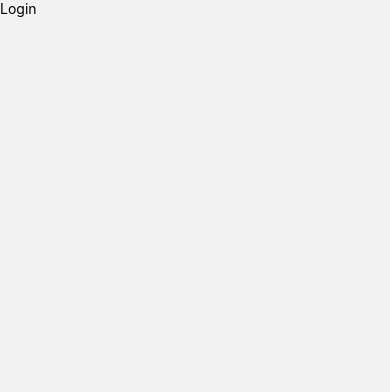
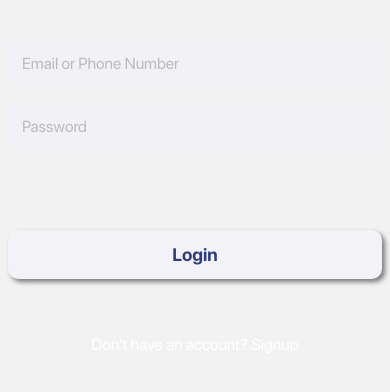
Before and after one commit to SergioBerberian2001/YallaDone-front, a React Native app: screen /Login in a window 390 px wide. Shown: the top 392 px of the page. Built offline with nearby package versions, Linux system fonts and the light colour scheme.

Commit message:
Finished signup and started working on signin

```diff
--- a/App.js
+++ b/App.js
@@ -10,10 +10,11 @@ import Splash from "./Screens/Splash";
 import Signup from "./Screens/Signup";
 import Login from "./Screens/Login";
 import Form from "./Screens/Form";
+import Onboarding from "./Screens/Onboarding";
 
 const Stack = createNativeStackNavigator();
 
-// SplashScreen.preventAutoHideAsync();
+SplashScreen.preventAutoHideAsync();
 
 export default function App() {
 	const [fontsLoaded, fontError] = useFonts({
@@ -43,6 +44,17 @@ export default function App() {
 					component={Splash}
 					options={{
 						title: "Splash Screen",
+						headerStyle: {
+							backgroundColor: "#000000",
+						},
+						headerTintColor: "#fff",
+					}}
+				/>
+				<Stack.Screen
+					name="Onboarding"
+					component={Onboarding}
+					options={{
+						title: "Onboarding Screen",
 						headerStyle: {
 							backgroundColor: "#000000",
 						},
--- a/Screens/Form.js
+++ b/Screens/Form.js
@@ -42,6 +42,13 @@ const Form = ({ navigation, route }) => {
 	};
 	const handleIsSigningIn = () => {
 		setIsSigningUp(false);
+	};
+
+	const navigateToOnboarding = () => {
+		// setIsSigningUp(true),
+		// navigation.navigate("Form");
+		navigation.navigate("Onboarding");
+
 	};
 
 	const handleSignup = () => {
@@ -95,7 +102,7 @@ const Form = ({ navigation, route }) => {
 						</TouchableOpacity>
 					</View>
                     }
-					{isSigningUp ? <Signup /> : <Login />}
+					{isSigningUp ? <Signup onNavigate={navigateToOnboarding}/> : <Login onNavigate={navigateToOnboarding}/>}
 				</View>
 			</ImageBackground>
 		</TouchableWithoutFeedback>
--- a/Screens/Login.js
+++ b/Screens/Login.js
@@ -1,14 +1,186 @@
-import { StyleSheet, Text, View } from 'react-native'
-import React from 'react'
+import {
+	StyleSheet,
+	Text,
+	View,
+	ImageBackground,
+	TextInput,
+	TouchableWithoutFeedback,
+	Keyboard,
+	TouchableOpacity,
+	Modal,
+} from "react-native";
+import React, { useState } from "react";
+import { GestureHandlerRootView } from "react-native-gesture-handler";
+import Swipeable from "react-native-gesture-handler/Swipeable";
 
-const Login = () => {
-  return (
-    <View>
-      <Text>Login</Text>
-    </View>
-  )
-}
+const redColor = "#FD2121";
 
-export default Login
+const Login = (props) => {
+	const width = 280;
+	const height = 35;
+	const {onNavigate} = props
+	const [error, setError] = useState("");
+	const [user, setUser] = useState({
+		id: "",
+		firstName: "",
+		lastName: "",
+		email: "",
+		password: "",
+		confirmPass: "",
+		birthday:"",
+		birthmonth:"",
+		birthyear:"",
+		phoneNumber: "",
+	});
 
-const styles = StyleSheet.create({})
+
+	const onUpdateField = (fieldName, value) => {
+		setUser({
+			...user,
+			[fieldName]: value,
+		});
+	};
+
+	const handleError = (userError) => {
+		let message = "";
+		const emailRegex = /^[^\s@]+@[^\s@]+\.[^\s@]+$/;
+		const passwordRegex = /^(?=.*[A-Z])(?=.*\d).{8,}$/;
+
+		if (!emailRegex.test(userError.email) && userError.email.length !== 8) {
+			message = "Please enter a valid email or phone number";
+		}  else if (!passwordRegex.test(userError.password)) {
+			message =
+				"Password must contain at least 8 characters with one capital letter and one number";
+		}
+		setError(message);
+		return message;
+	};
+
+
+	const handleSignin = () => {
+		if (handleError(user) === "") {
+      setUser({
+				id: "",
+				email: "",
+				password: "",
+				confirmPass: "",
+				firstName:"",
+				lastName:"",
+			});
+			setError("");
+			onNavigate();
+		}
+	};
+
+
+	return (
+		<TouchableWithoutFeedback onPress={Keyboard.dismiss} accessible={false}>
+			<View>
+				<View style={styles.formView}>
+					<Text style={styles.errorText}>{error}</Text>
+					<TextInput
+						placeholder="Email or Phone Number"
+						placeholderTextColor="rgba(60,60,67,0.3)"
+						style={styles.textInput}
+						onChangeText={(value) => onUpdateField("email", value)}
+						value={user.email}
+					/>
+
+					<TextInput
+						secureTextEntry
+						placeholder="Password"
+						placeholderTextColor="rgba(60,60,67,0.3)"
+						style={styles.textInput}
+						onChangeText={(value) => onUpdateField("password", value)}
+						value={user.password}
+					/>
+
+				</View>
+				<TouchableOpacity style={styles.signupButton} onPress={handleSignin}>
+					<Text style={styles.signupText}>Login</Text>
+				</TouchableOpacity>
+				<View>
+					<View style={styles.loginView}>
+						<Text style={styles.loginMainText}>Don't have an account? </Text>
+						<TouchableOpacity style={styles.loginTouchable}>
+							<Text style={styles.loginText}>Signup</Text>
+						</TouchableOpacity>
+					</View>
+				</View>
+			</View>
+		</TouchableWithoutFeedback>
+	);
+};
+
+export default Login;
+
+const styles = StyleSheet.create({
+	textInput: {
+		width: "100%",
+		fontSize: 16,
+		borderRadius: 5,
+		marginHorizontal: 8,
+		marginVertical: 8,
+		padding: 14,
+		backgroundColor: "rgba(242,242,247,0.9)",
+		// backgroundColor: "lightgreen",
+		fontFamily: "SF",
+	},
+	formView: {
+		width: "100%",
+		opacity: 1,
+		justifyContent: "center",
+		alignItems: "center",
+		paddingHorizontal: 8,
+    marginVertical:32,
+	},
+
+	signupButton: {
+		flexDirection: "row",
+		justifyContent: "center",
+		alignItems: "center",
+		backgroundColor: "rgba(242,242,247,1)",
+		borderRadius: 10,
+		padding: 14,
+		marginHorizontal: 8,
+		marginVertical: 40,
+		shadowColor: "#000000",
+		shadowOpacity: 0.5,
+		shadowRadius: 5,
+		shadowOffset: { width: 3, height: 3 },
+	},
+	signupText: {
+		fontFamily: "SF-bold",
+		color: "#2F3D7E",
+		fontSize: 18,
+	},
+
+	loginView: {
+		flexDirection: "row",
+		width: "100%",
+		alignItems: "center",
+		justifyContent: "center",
+		marginVertical: 16,
+		height: 20,
+	},
+	loginMainText: {
+		color: "white",
+		fontFamily: "SF",
+		height: "100%",
+		fontSize: 16,
+	},
+	loginTouchable: {
+		borderBottomWidth: 1,
+		borderBottomColor: "#F2F2F7",
+	},
+	loginText: {
+		color: "white",
+		fontFamily: "SF",
+		fontSize: 16,
+	},
+	errorText: {
+		color: "#DD2121",
+		fontFamily: "SF",
+		// fontSize:,
+	},
+});
--- /dev/null
+++ b/Screens/Onboarding.js
@@ -0,0 +1,14 @@
+import { StyleSheet, Text, View } from 'react-native'
+import React from 'react'
+
+const Onboarding = ({ navigation, route }) => {
+  return (
+    <View>
+      <Text>Onboarding</Text>
+    </View>
+  )
+}
+
+export default Onboarding
+
+const styles = StyleSheet.create({})
--- a/Screens/Signup.js
+++ b/Screens/Signup.js
@@ -10,15 +10,15 @@ import {
 	Modal,
 } from "react-native";
 import React, { useState } from "react";
-import { GestureHandlerRootView } from 'react-native-gesture-handler';
+import { GestureHandlerRootView } from "react-native-gesture-handler";
 import Swipeable from "react-native-gesture-handler/Swipeable";
-
 
 const redColor = "#FD2121";
 
-const Signup = () => {
+const Signup = (props) => {
 	const width = 280;
 	const height = 35;
+	const {onNavigate} = props
 	const [error, setError] = useState("");
 	const [modalVisible, setModalVisible] = useState(false);
 	const [user, setUser] = useState({
@@ -28,7 +28,9 @@ const Signup = () => {
 		email: "",
 		password: "",
 		confirmPass: "",
-		birthday: "",
+		birthday:"",
+		birthmonth:"",
+		birthyear:"",
 		phoneNumber: "",
 	});
 	const [acceptTerms, setAcceptTerms] = useState(false);
@@ -63,7 +65,19 @@ const Signup = () => {
 				"Password must contain at least 8 characters with one capital letter and one number";
 		} else if (userError.password !== userError.confirmPass) {
 			message = "Passwords don't match";
-		} else if (userError.lastName.length === 0) {
+		} else if(acceptTerms == false){
+			message = "You must accept the Terms and Conditions";
+		}
+		setError(message);
+		return message;
+	};
+
+	const handleErrorModal = (userError) => {
+		let message = "";
+		const emailRegex = /^[^\s@]+@[^\s@]+\.[^\s@]+$/;
+		const passwordRegex = /^(?=.*[A-Z])(?=.*\d).{8,}$/;
+
+		if (userError.lastName.length === 0) {
 			message = "Last name can't be empty";
 		} else if (userError.lastName.length >= 20) {
 			message = "Last name must be shorter than 20 characters";
@@ -80,15 +94,29 @@ const Signup = () => {
 		setModalVisible(!modalVisible);
 	};
 
-	const handleSignup = () => {
+
+
+	const handleSignupFirst = () => {
 		if (handleError(user) === "") {
+			setError("");
+		}
+		ToggleModal();
+	};
+
+
+	const handleSignupSecond = () => {
+		if (handleErrorModal(user) === "") {
 			setUser({
 				id: "",
 				email: "",
 				password: "",
 				confirmPass: "",
+				firstName:"",
+				lastName:"",
 			});
 			setError("");
+			ToggleModal();
+			onNavigate();
 		}
 	};
 
@@ -129,7 +157,7 @@ const Signup = () => {
 						value={user.confirmPass}
 					/>
 				</View>
-				<TouchableOpacity style={styles.signupButton} onPress={ToggleModal}>
+				<TouchableOpacity style={styles.signupButton} onPress={handleSignupFirst}>
 					<Text style={styles.signupText}>Signup</Text>
 				</TouchableOpacity>
 				<View>
@@ -173,18 +201,73 @@ const Signup = () => {
 						ToggleModal();
 					}}
 				>
+					<TouchableWithoutFeedback onPress={Keyboard.dismiss} accessible={false}>
 					<GestureHandlerRootView style={styles.centeredView}>
-
-						<Swipeable onSwipeableClose={ToggleModal}>
+						<Swipeable
+							onSwipeableClose={ToggleModal}
+							style={styles.centeredView}
+						>
 							<TouchableOpacity style={styles.swipe}>
 								<Text>------</Text>
 							</TouchableOpacity>
-
-
-						<TouchableOpacity style={styles.signupButton} onPress={ToggleModal}>
-							<Text style={styles.signupText}>Signup</Text>
-						</TouchableOpacity></Swipeable>
+							<Text style={styles.modalText}>Please give us your name:</Text>
+							<TextInput
+								placeholder="First Name"
+								placeholderTextColor="rgba(60,60,67,0.3)"
+								style={styles.textInput}
+								onChangeText={(value) => onUpdateField("firstName", value)}
+								value={user.firstName}
+							/>
+							<TextInput
+								placeholder="Last Name"
+								placeholderTextColor="rgba(60,60,67,0.3)"
+								style={styles.textInput}
+								onChangeText={(value) => onUpdateField("lastName", value)}
+								value={user.lastName}
+							/>
+							<Text style={styles.modalText}>Birthday:</Text>
+							<View style={styles.dateView}>
+								<View style={styles.dateChild}>
+									<TextInput
+										placeholder="DD"
+										placeholderTextColor="rgba(60,60,67,0.3)"
+										style={styles.textInput}
+										onChangeText={(value) => onUpdateField("birthday", value)}
+										value={user.birthday}
+										keyboardType="numeric"
+									/>
+								</View>
+								<View>
+									<TextInput
+										placeholder="MM"
+										placeholderTextColor="rgba(60,60,67,0.3)"
+										style={styles.textInput}
+										onChangeText={(value) => onUpdateField("birth.month", value)}
+										value={user.birthmonth}
+										keyboardType="numeric"
+									/>
+								</View>
+								<View>
+									<TextInput
+										placeholder="YYYY"
+										placeholderTextColor="rgba(60,60,67,0.3)"
+										style={styles.textInput}
+										onChangeText={(value) => onUpdateField("birthyear", value)}
+										value={user.birthyear}
+										keyboardType="numeric"
+									/>
+								</View>
+							</View>
+							<Text style={styles.errorText}>{error}</Text>
+							<TouchableOpacity
+								style={styles.signupButton}
+								onPress={handleSignupSecond}
+							>
+								<Text style={styles.signupText}>Signup</Text>
+							</TouchableOpacity>
+						</Swipeable>
 					</GestureHandlerRootView>
+					</TouchableWithoutFeedback>
 				</Modal>
 			</View>
 		</TouchableWithoutFeedback>
@@ -202,6 +285,7 @@ const styles = StyleSheet.create({
 		marginVertical: 8,
 		padding: 14,
 		backgroundColor: "rgba(242,242,247,0.9)",
+		// backgroundColor: "lightgreen",
 		fontFamily: "SF",
 	},
 	formView: {
@@ -284,16 +368,33 @@ const styles = StyleSheet.create({
 	centeredView: {
 		height: "90%",
 		width: "100%",
-		backgroundColor: "#F2F2F7",
+		backgroundColor: "#FFFFFF",
 		position: "absolute",
 		bottom: 0,
 		padding: 10,
+		borderTopLeftRadius: 20,
+		borderTopRightRadius: 20,
+
 		// justifyContent: "center",
-		alignItems: "center",
+		// alignItems: "center",
 	},
 	swipe: {
 		backgroundColor: "blue",
-		width: 300,
+		width: "100%",
 		height: 40,
 	},
+	dateView:{
+		width:"100%",
+		flexDirection:"row",
+		justifyContent:"space-around"
+	},
+	dateChild:{
+
+	},
+	modalText:{
+			color: "black",
+			fontFamily: "SF",
+			fontSize: 16,
+			margin:8,
+	},
 });
```
